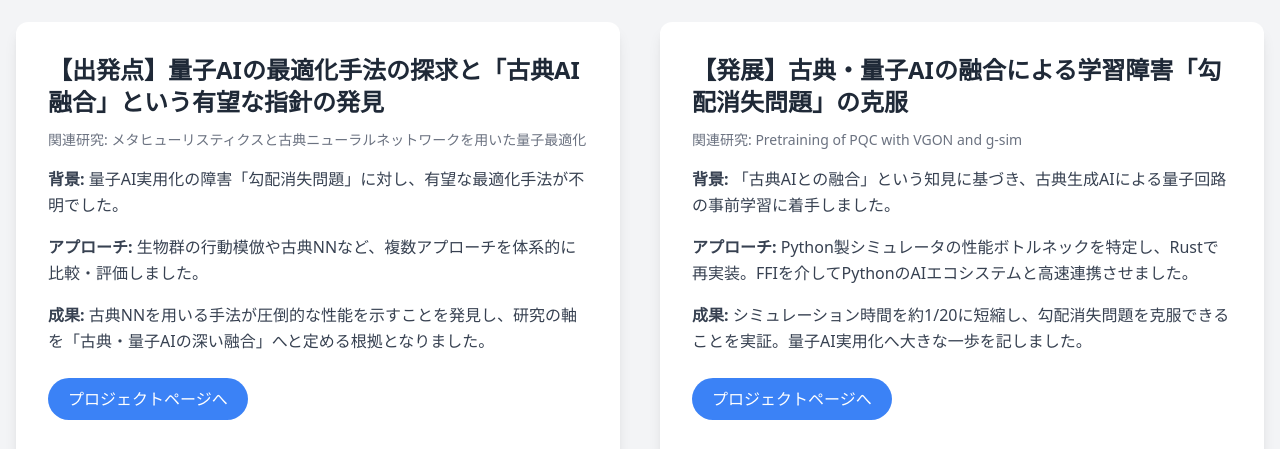
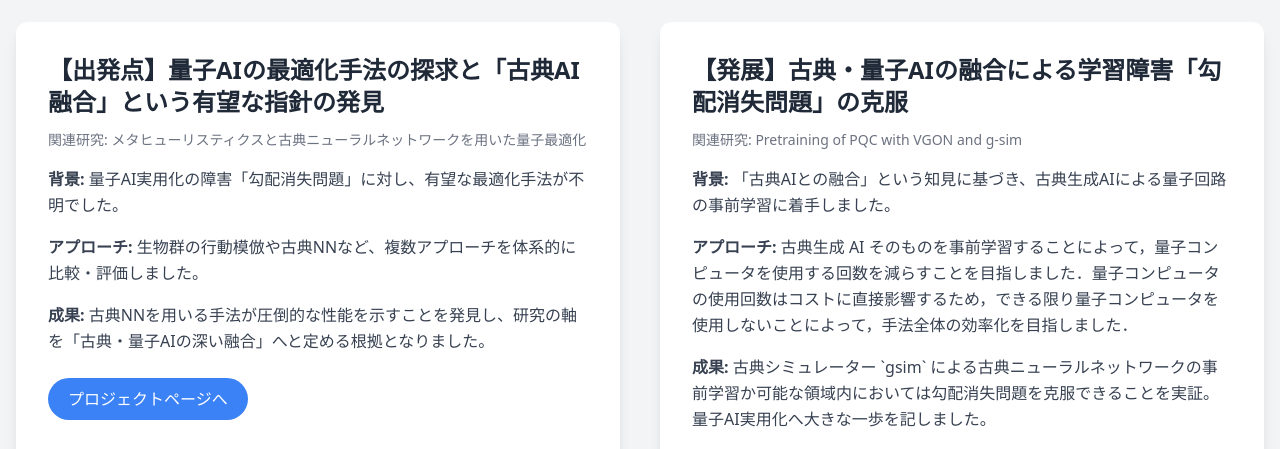
Before and after one commit to 2463/poster_papers, a plain HTML site: page index.html in a window 1280 px wide. Shown: the part 346-795 px from the top of the page. Drawn offline with nearby package versions, Linux system fonts and the light colour scheme.

Commit message:
Improved description

```diff
--- a/index.html
+++ b/index.html
@@ -46,8 +46,10 @@
             <p class="text-sm text-gray-500 mb-4">関連研究: Pretraining of PQC with VGON and g-sim</p>
             <div class="space-y-4 text-gray-700">
               <p><strong class="font-semibold">背景:</strong> 「古典AIとの融合」という知見に基づき、古典生成AIによる量子回路の事前学習に着手しました。</p>
-              <p><strong class="font-semibold">アプローチ:</strong> Python製シミュレータの性能ボトルネックを特定し、Rustで再実装。FFIを介してPythonのAIエコシステムと高速連携させました。</p>
-              <p><strong class="font-semibold">成果:</strong> シミュレーション時間を約1/20に短縮し、勾配消失問題を克服できることを実証。量子AI実用化へ大きな一歩を記しました。</p>
+              <p><strong class="font-semibold">アプローチ:</strong>
+                古典生成 AI そのものを事前学習することによって，量子コンピュータを使用する回数を減らすことを目指しました．量子コンピュータの使用回数はコストに直接影響するため，できる限り量子コンピュータを使用しないことによって，手法全体の効率化を目指しました．
+              </p>
+              <p><strong class="font-semibold">成果:</strong> 古典シミュレーター `gsim` による古典ニューラルネットワークの事前学習か可能な領域内においては勾配消失問題を克服できることを実証。量子AI実用化へ大きな一歩を記しました。</p>
             </div>
             <a href="projects/vgon_gsim.html" class="inline-block bg-blue-500 text-white px-5 py-2 rounded-full mt-6 hover:bg-blue-600 transition-colors">プロジェクトページへ</a>
           </div>
```
